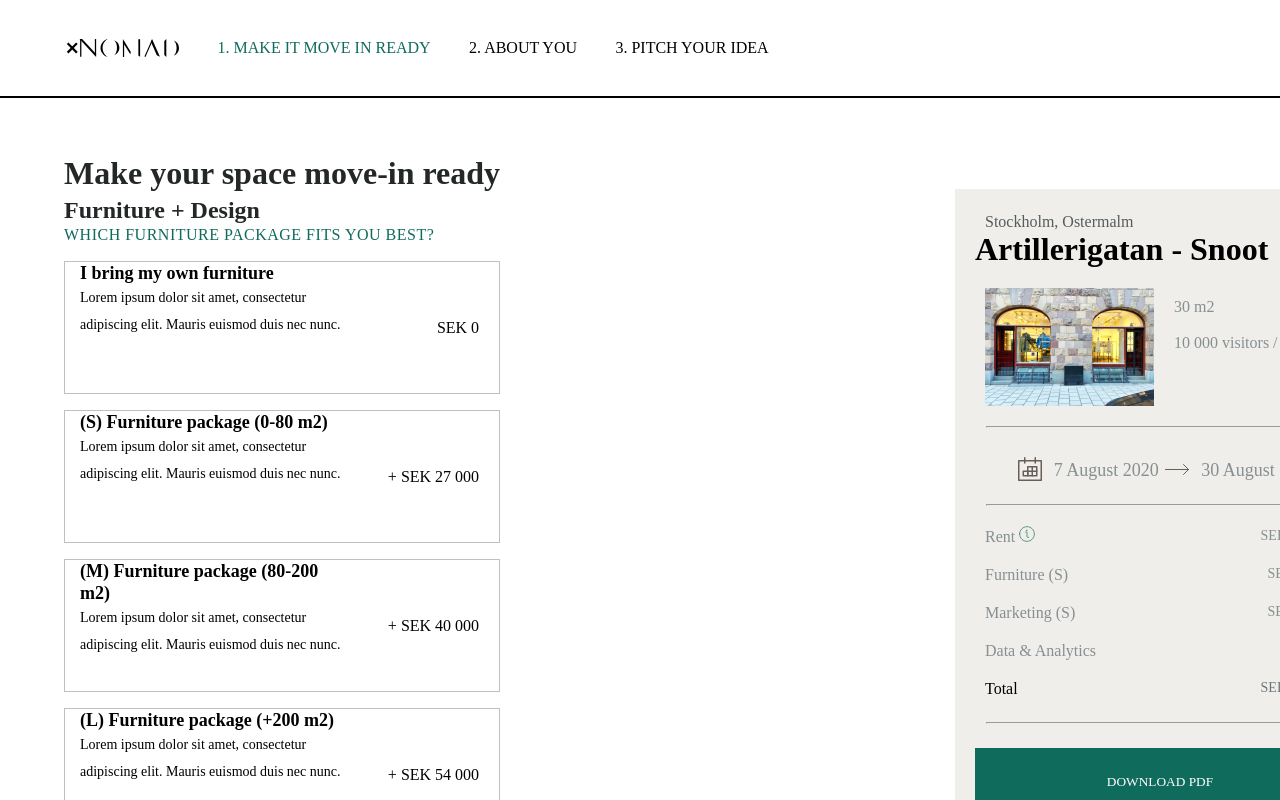
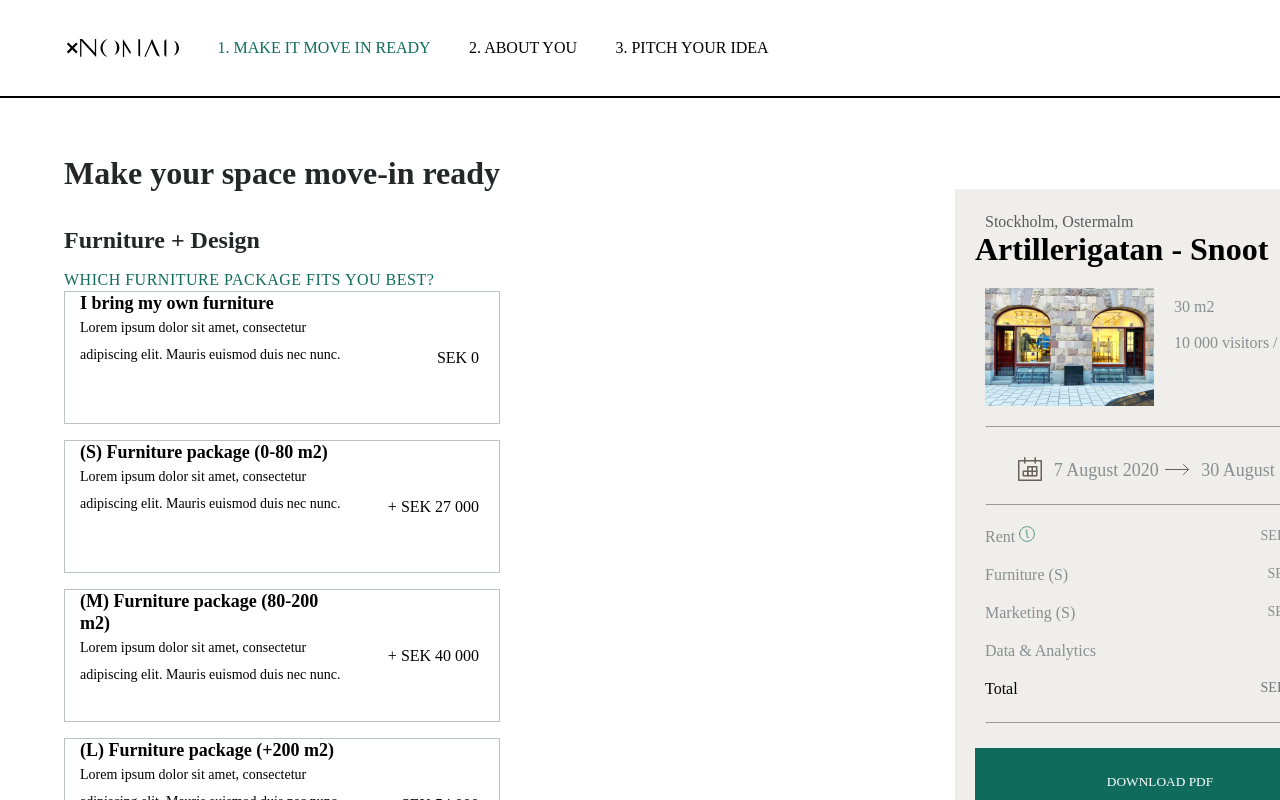
Before and after one commit to slobodan-rs/test, a React (Create React App) app: page /enquiry1 in a window 1280 px wide. Shown: the top 800 px of the page. Built offline with nearby package versions, Linux system fonts and the light colour scheme.

Commit message:
Fix landing page, enquiry1, 2

```diff
--- a/src/About.jsx
+++ b/src/About.jsx
@@ -130,6 +130,7 @@ const FLnameContainer = styled.div`
 
 const FirstnameContainer = styled.div`
 display: inline-block;
+margin-top: 30px;
 
 `
 const FirstnameTitle = styled.p`
@@ -174,7 +175,9 @@ padding:14px;
     margin-left: -10px;
   }
 `
-const EmailContainer = styled.div``
+const EmailContainer = styled.div`
+margin-top: 50px;
+`
 const EmailTitle = styled.p`
 font-family: Charter;
 font-style: normal;
@@ -193,7 +196,9 @@ padding:14px;
   width: 95%;
   }
 `
-const PhoneContainer = styled.div``
+const PhoneContainer = styled.div`
+margin-top: 50px;
+`
 const PhoneTitle = styled.p`
 font-family: Charter;
 font-style: normal;
--- a/src/App.jsx
+++ b/src/App.jsx
@@ -206,6 +206,7 @@ const TitleSubText1 = styled.p`
   /* Black */
 
   color: #242728;
+  margin-top: 30px;
 `
 const TitleSubText2 = styled.a`
   font-family: Fira Sans;
@@ -221,6 +222,9 @@ const TitleSubText2 = styled.a`
   /* Green */
 
   color: #0f6b5c;
+  position:relative;
+  top: 15px;
+
 `
 const OptionDiv = styled.div`
   border: 1px solid #bcc1c3;
--- a/src/components/PartnerSection.jsx
+++ b/src/components/PartnerSection.jsx
@@ -19,7 +19,7 @@ left: 486px;
 `
 const Logocontainer = styled.div`
 position: relative;
-width: 100%;
+width: 120%;
 display: flex;
 background-color: #D7D2CB;
 margin-left: -40%;
```
Also changed, not shown: 1 other file (tests, documents, lock files or other folders).
